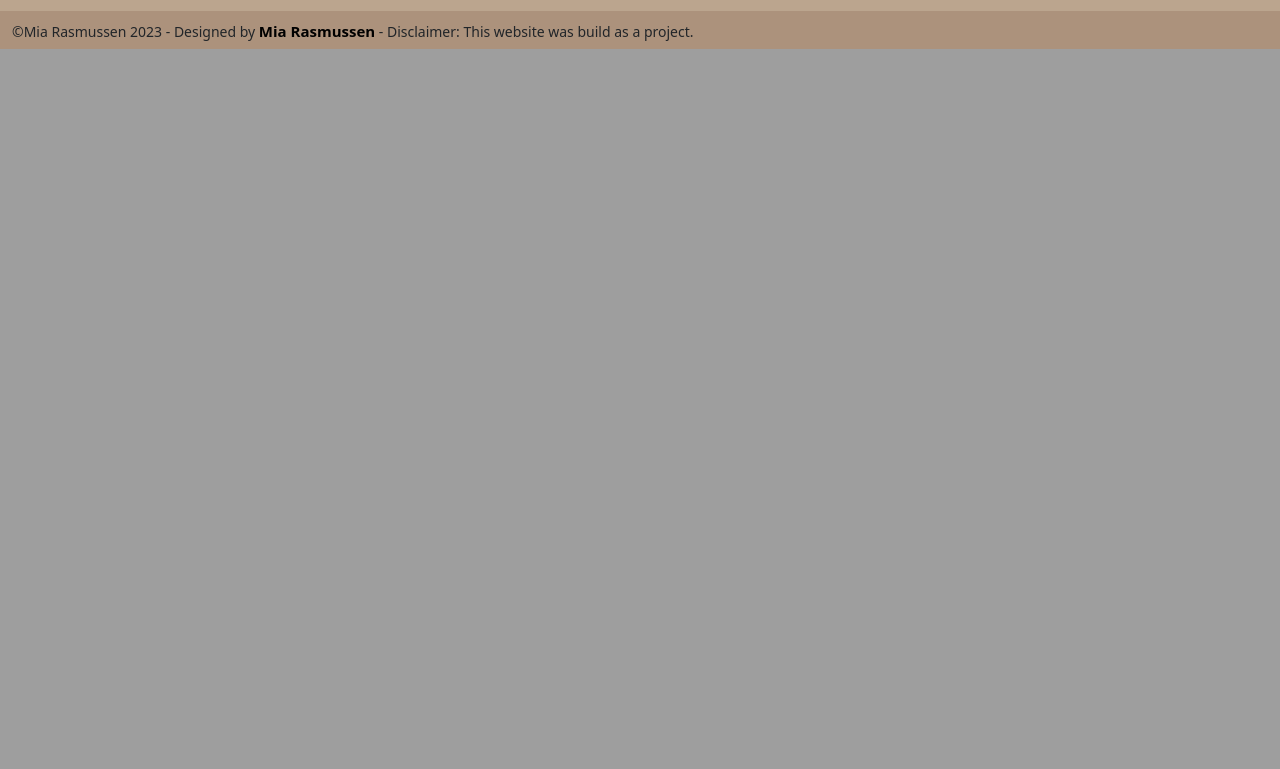
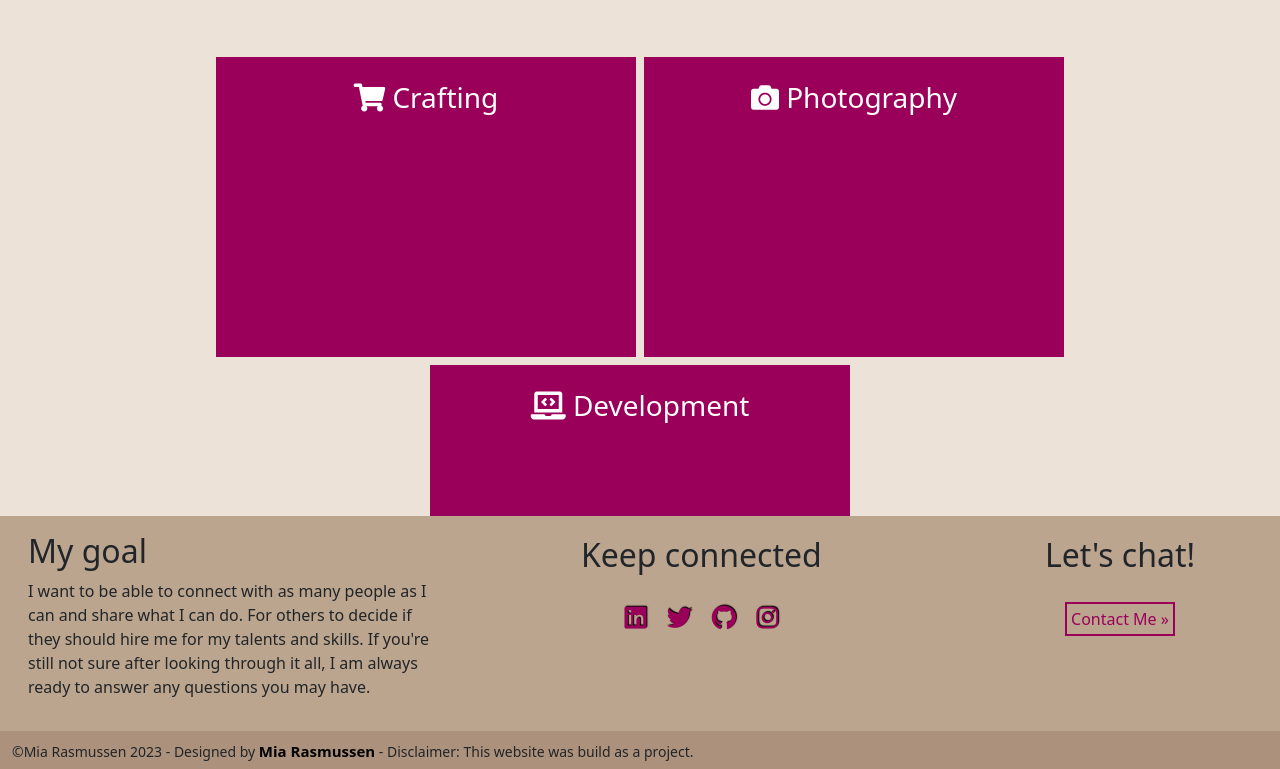
Before and after one commit to Code-Institute-Submissions/MiaRasmussen05-PP4, a Django app: page / in a window 1280 px wide. Shown: the part 1179-1948 px from the top of the page. Before the commit the page ends 1228 px from the top, so only its background shows below. Run offline with Django 3.2, Linux system fonts and the light colour scheme; some libraries are stand-ins or nearby versions.

Commit message:
Add basics for service section

```diff
--- a/static/css/style.css
+++ b/static/css/style.css
@@ -115,6 +115,14 @@ body {
     margin: 10px -65px 0 0;
 }
 
+/* Service Section */
+
+.services div {
+    width: 420px;
+    height: 300px;
+    background-color: #9A005A;
+}
+
 /* Footer */
 
 footer {
--- a/templates/index.html
+++ b/templates/index.html
@@ -67,4 +67,22 @@
     </div>
 </section>
 
+<section>
+    <div class="container-fluid mb-5">
+        <div class="row mb-5">
+            <div class="col-lg-12 services text-white d-flex flex-wrap justify-content-center py-1 px-4 mb-5">
+                <div class="col-4 m-1">
+                    <h3 class="text-center mt-4"><i class="fas fa-shopping-cart"></i> Crafting</h3>
+                </div>
+                <div class="col-4 m-1">
+                    <h3 class="text-center mt-4"><i class="fas fa-camera"></i> Photography</h3>
+                </div>
+                <div class="col-4 m-1">
+                    <h3 class="text-center mt-4"><i class="fas fa-laptop-code"></i> Development</h3>
+                </div>
+            </div>
+        </div>
+    </div>
+</section>
+
 {% endblock %}
```
